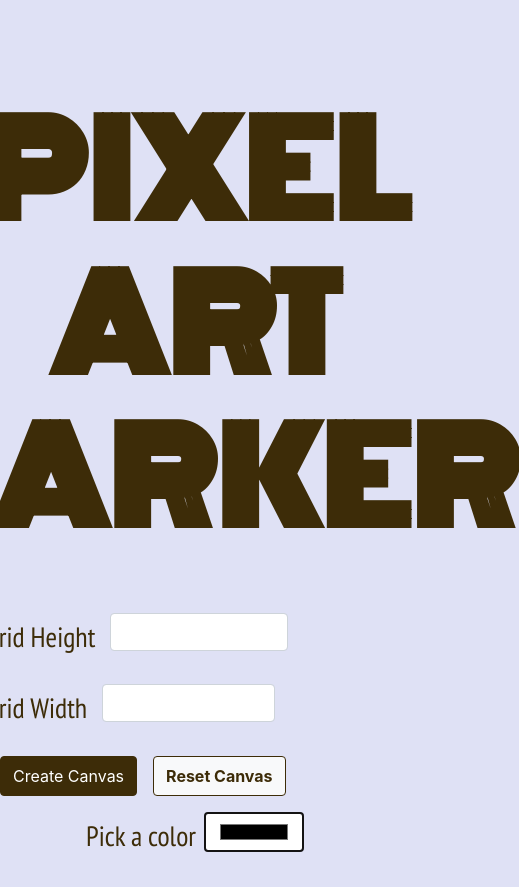
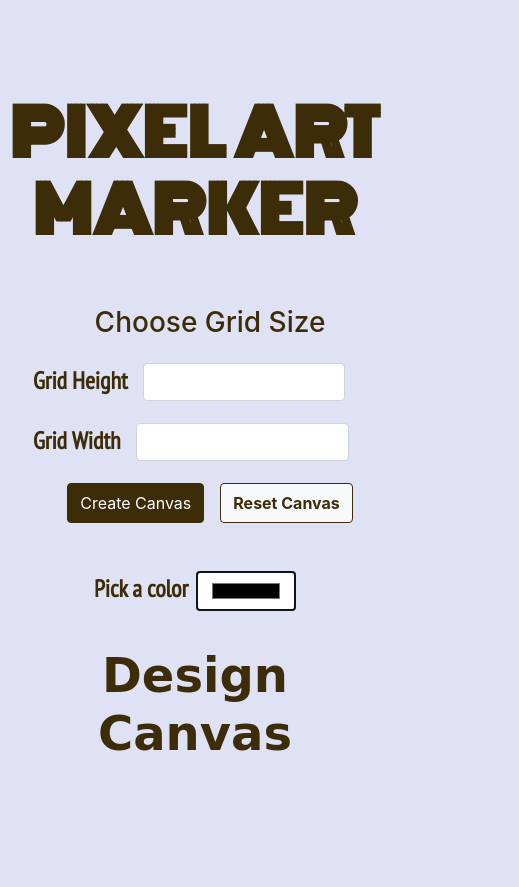
Before and after one commit to menadio/Pixel-Art-Marker, a plain HTML site: page index.html in a window 390 px wide. Shown: the top 887 px of the page, 519 px wide, since content can reach past the window. After the commit the page ends 844 px from the top, so only its background shows below. Drawn offline with nearby package versions, Linux system fonts and the light colour scheme; a web font is replaced by a local one.

Commit message:
Added responsive classes

```diff
--- a/css/main.css
+++ b/css/main.css
@@ -7,7 +7,7 @@ body {
 h1 {
     font-family: 'Monoton', cursive;
     font-weight: bold;
-    font-size: 8rem;
+    font-size: 4rem;
 }
 
 /* Grid */
@@ -18,7 +18,8 @@ h1 {
 /* Labels */
 label {
     font-family: 'PT Sans Narrow', sans-serif;
-    font-size: 50px;
+    font-size: 1.5rem;
+    font-weight: 700;
 }
 
 /* App customised buttons */
--- a/index.html
+++ b/index.html
@@ -24,36 +24,46 @@
                 </div>
             </section>
 
-            <section id="grid-setting" class="mb-3 d-flex justify-content-center">
+            <section id="grid-setting" class="mb-5 d-flex justify-content-center">
                 <div class="row">
+                    <div class="col-12 mb-3 text-center">
+                        <h3>Choose Grid Size</h3>
+                    </div>
+
+                    <div class="col-12 col-sm-6 col-md-4 pl-5 d-flex justify-content-md-end">
                         <div class="form-group row">
-                        <label for="height" class="col-form-label">
-                            <h3>Grid Height</h3>
+                            <label for="height" class="text-right">
+                                Grid Height
                             </label>
-                        <div class="col-6">
+                            <div class="col-7">
                                 <input type="number" id="height" class="form-control">
                             </div>
                         </div>
+                    </div>
 
+                    <div class="col-12 col-sm-6 col-md-4 pl-5">
                         <div class="form-group row">
-                        <label for="width" class="col-form-label">
-                            <h3>Grid Width</h3>
+                            <label for="width" class="text-right">
+                                Grid Width
                             </label>
-                        <div class="col-6">
+                            <div class="col-7">
                                 <input type="number" id="width" class="form-control">
                             </div>
                         </div>
+                    </div>
 
-                    <button id='submit' class="btn btn-pam mr-3">Create Canvas</button>
+                    <div class="col-12 col-sm-12 col-md-4 d-flex justify-content-center justify-content-md-start">
+                        <button id='submit' class="btn btn-pam mr-3 mr-sm-1">Create Canvas</button>
 
                         <button id="reset" class="btn btn-pam-reverse reset">Reset Canvas</button>
+                    </div>
                 </div>
             </section>
 
             <section id="color-setting" class="mb-3 d-flex justify-content-center">
                 <div class="form-group row">
-                    <label for="color" class="col-form-label mr-2 colorPicker">
-                        <h3>Pick a color</h3>
+                    <label for="color" class="mr-2 colorPicker">
+                        Pick a color
                     </label>
                     <input type="color" id="selectedColor" class="color form-control">
                 </div>
```
Lines whose indentation alone changed are shown as unchanged.
